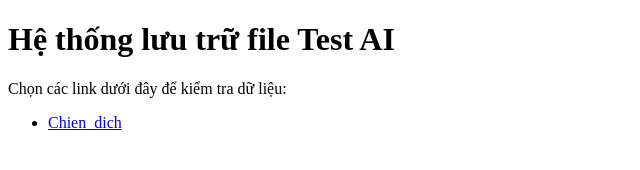
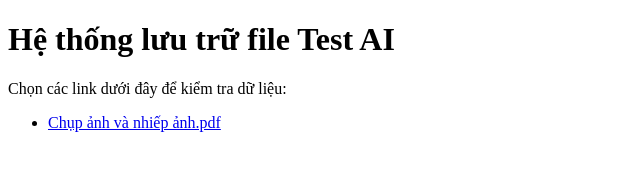
Before and after one commit to xuyentran8386/Test_v2, a plain HTML site: page index.html in a window 1280 px wide. Shown: the whole page, without its empty margins (0-640 px from the left). Drawn offline with Linux system fonts and the light colour scheme.

Commit message:
Update index.html

```diff
--- a/index.html
+++ b/index.html
@@ -9,7 +9,7 @@
     <p>Chọn các link dưới đây để kiểm tra dữ liệu:</p>
     <ul>
 
-        <li><a href="Chien_dich.pdf">Chien_dich</a></li>
+        <li><a href="Chụp ảnh và nhiếp ảnh.pdf">Chụp ảnh và nhiếp ảnh.pdf</a></li>
 
 
 
```
